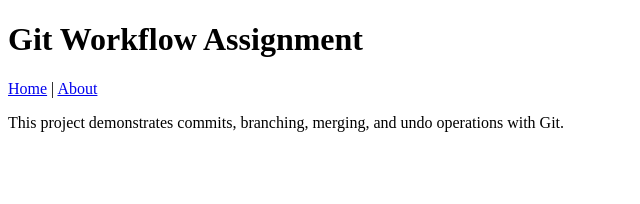
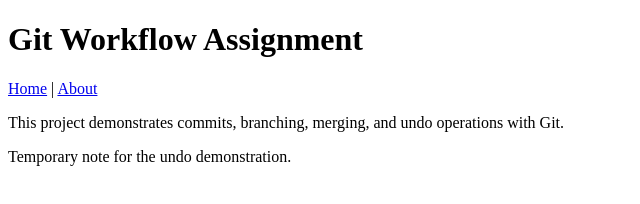
Before and after one commit to thrishaldoma/git-workflow-login-assignment, a plain HTML site: page index.html in a window 1280 px wide. Shown: the whole page, without its empty margins (0-640 px from the left). Drawn offline with Linux system fonts and the light colour scheme.

Commit message:
Add temporary note for undo demonstration

```diff
--- a/index.html
+++ b/index.html
@@ -9,5 +9,6 @@
   <h1>Git Workflow Assignment</h1>
   <nav><a href="index.html">Home</a> | <a href="about.html">About</a></nav>
   <p>This project demonstrates commits, branching, merging, and undo operations with Git.</p>
+  <p id="temporary-note">Temporary note for the undo demonstration.</p>
 </body>
 </html>
```
